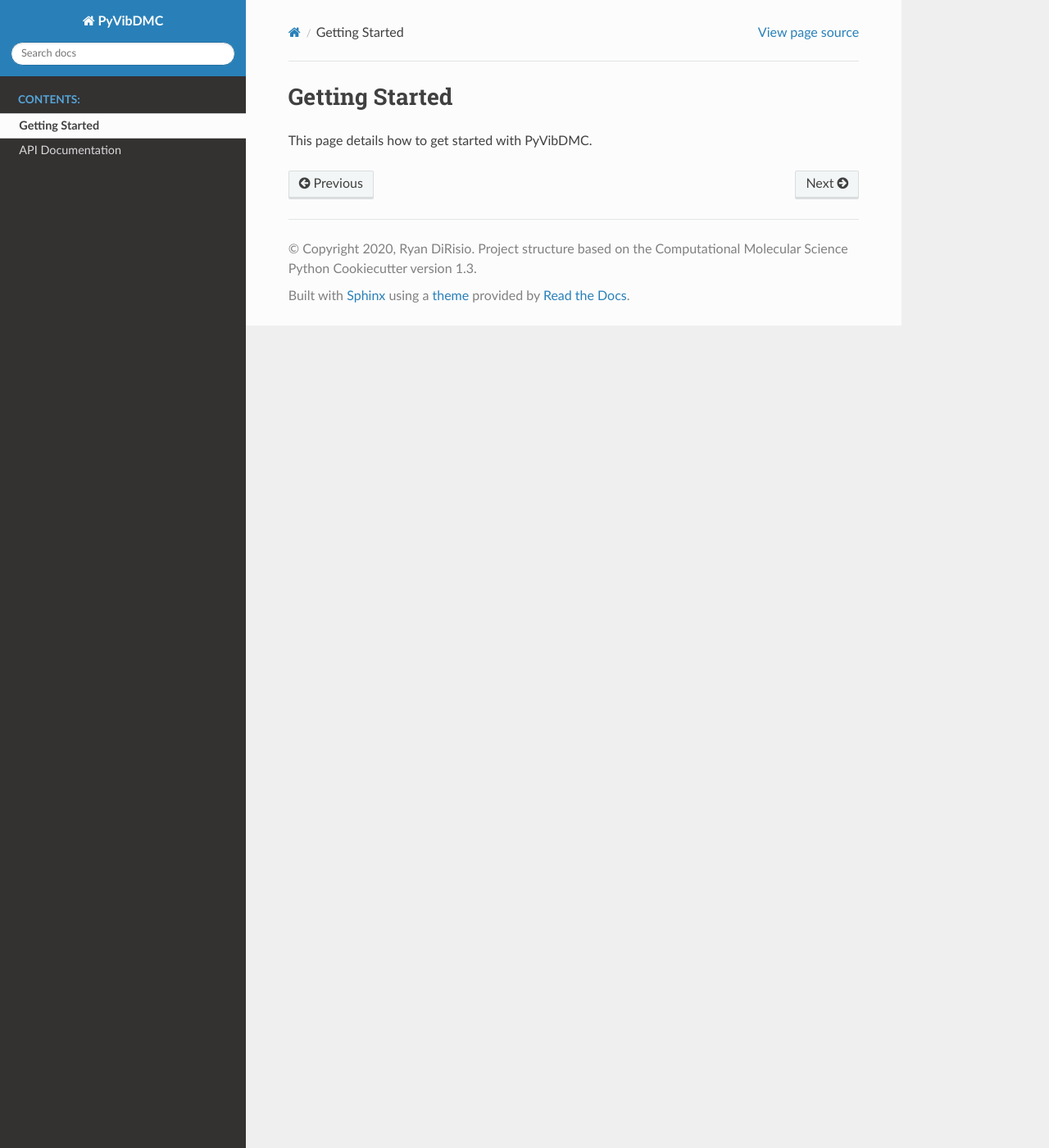
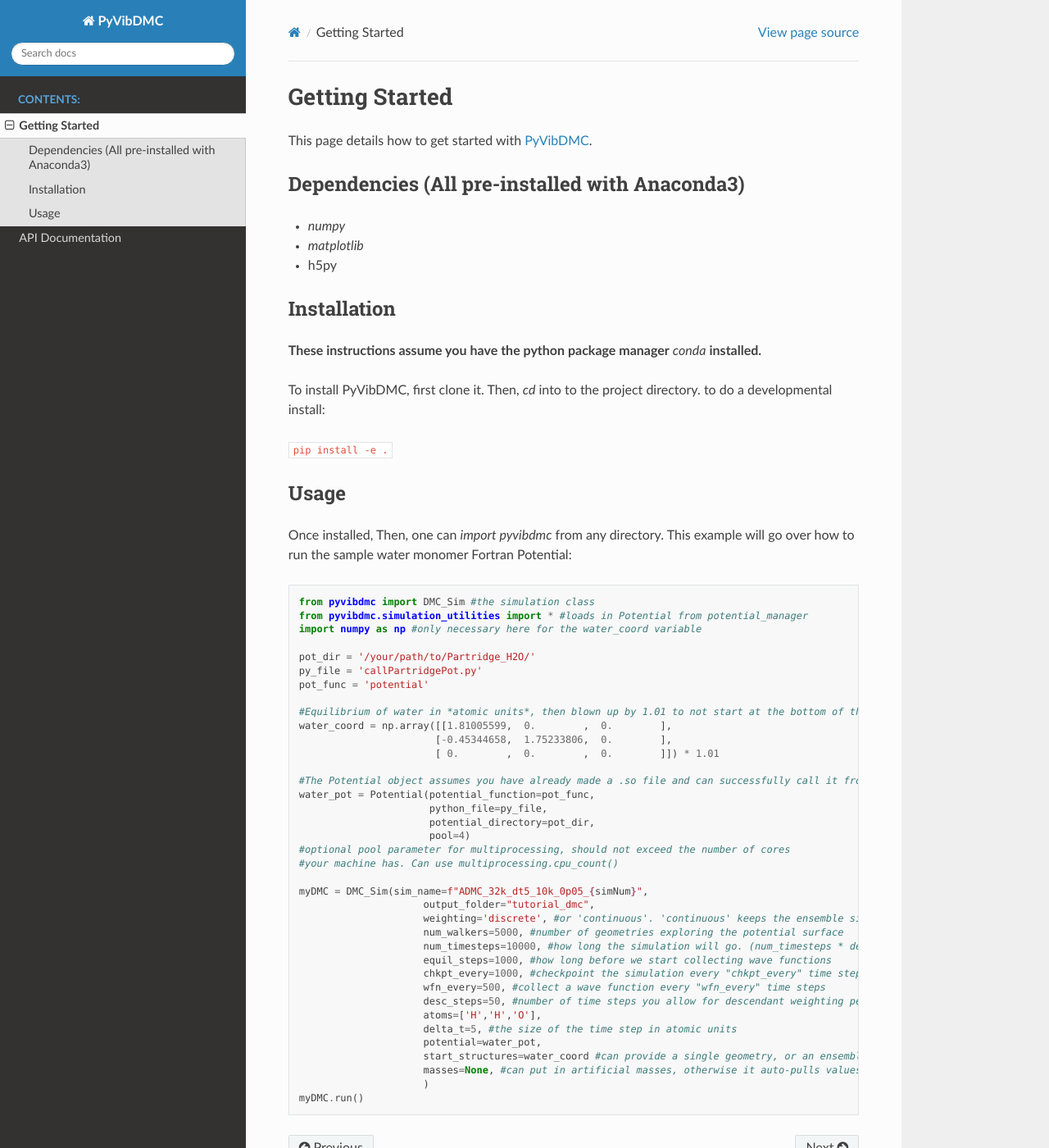
Before and after one commit to rjdirisio/pyvibdmc, a Sphinx documentation site: the page built from docs/getting_started.rst, in a window 1280 px wide and 1400 px high. Shown: the whole window at 82% size. Built offline with Sphinx 7.4.7 and the Read the Docs theme 2.0.0, drawn with Linux system fonts in a browser that asks for light colours.

Commit message:
Updating docstrings

```diff
--- a/docs/api.rst
+++ b/docs/api.rst
@@ -5,3 +5,4 @@
    :toctree: autosummary
 
    pyvibdmc.pyvibdmc
+   pyvibdmc.simulation_utilities.potential_manager
--- a/docs/getting_started.rst
+++ b/docs/getting_started.rst
@@ -1,4 +1,63 @@
 Getting Started
 ===============
 
-This page details how to get started with PyVibDMC.
+This page details how to get started with `PyVibDMC <https://github.com/rjdirisio/pyvibdmc>`_.
+
+Dependencies (All pre-installed with Anaconda3)
+-------------------------------------------------------
+- `numpy`
+- `matplotlib`
+- h5py
+
+Installation
+------------
+**These instructions assume you have the python package manager** `conda` **installed.**
+
+To install PyVibDMC, first clone it. Then, `cd` into to the project directory.
+to do a developmental install:
+
+``pip install -e .``
+
+
+Usage
+--------
+Once installed, Then, one can `import pyvibdmc` from any directory.
+This example will go over how to run the sample water monomer Fortran Potential::
+
+    from pyvibdmc import DMC_Sim #the simulation class
+    from pyvibdmc.simulation_utilities import * #loads in Potential from potential_manager
+    import numpy as np #only necessary here for the water_coord variable
+
+    pot_dir = '/your/path/to/Partridge_H2O/'
+    py_file = 'callPartridgePot.py'
+    pot_func = 'potential'
+
+    #Equilibrium of water in *atomic units*, then blown up by 1.01 to not start at the bottom of the potential.
+    water_coord = np.array([[1.81005599,  0.        ,  0.        ],
+                           [-0.45344658,  1.75233806,  0.        ],
+                           [ 0.        ,  0.        ,  0.        ]]) * 1.01
+
+    #The Potential object assumes you have already made a .so file and can successfully call it from Python
+    water_pot = Potential(potential_function=pot_func,
+                          python_file=py_file,
+                          potential_directory=pot_dir,
+                          pool=4)
+    #optional pool parameter for multiprocessing, should not exceed the number of cores
+    #your machine has. Can use multiprocessing.cpu_count()
+
+    myDMC = DMC_Sim(sim_name=f"ADMC_32k_dt5_10k_0p05_{simNum}",
+                         output_folder="tutorial_dmc",
+                         weighting='discrete', #or 'continuous'. 'continuous' keeps the ensemble size constant.
+                         num_walkers=5000, #number of geometries exploring the potential surface
+                         num_timesteps=10000, #how long the simulation will go. (num_timesteps * delta_t atomic units of time)
+                         equil_steps=1000, #how long before we start collecting wave functions
+                         chkpt_every=1000, #checkpoint the simulation every "chkpt_every" time steps
+                         wfn_every=500, #collect a wave function every "wfn_every" time steps
+                         desc_steps=50, #number of time steps you allow for descendant weighting per wave function
+                         atoms=['H','H','O'],
+                         delta_t=5, #the size of the time step in atomic units
+                         potential=water_pot,
+                         start_structures=water_coord #can provide a single geometry, or an ensemble of geometries
+                         masses=None, #can put in artificial masses, otherwise it auto-pulls values from the atoms string list
+                         )
+    myDMC.run()
```
Also changed, not shown: 7 other files.
